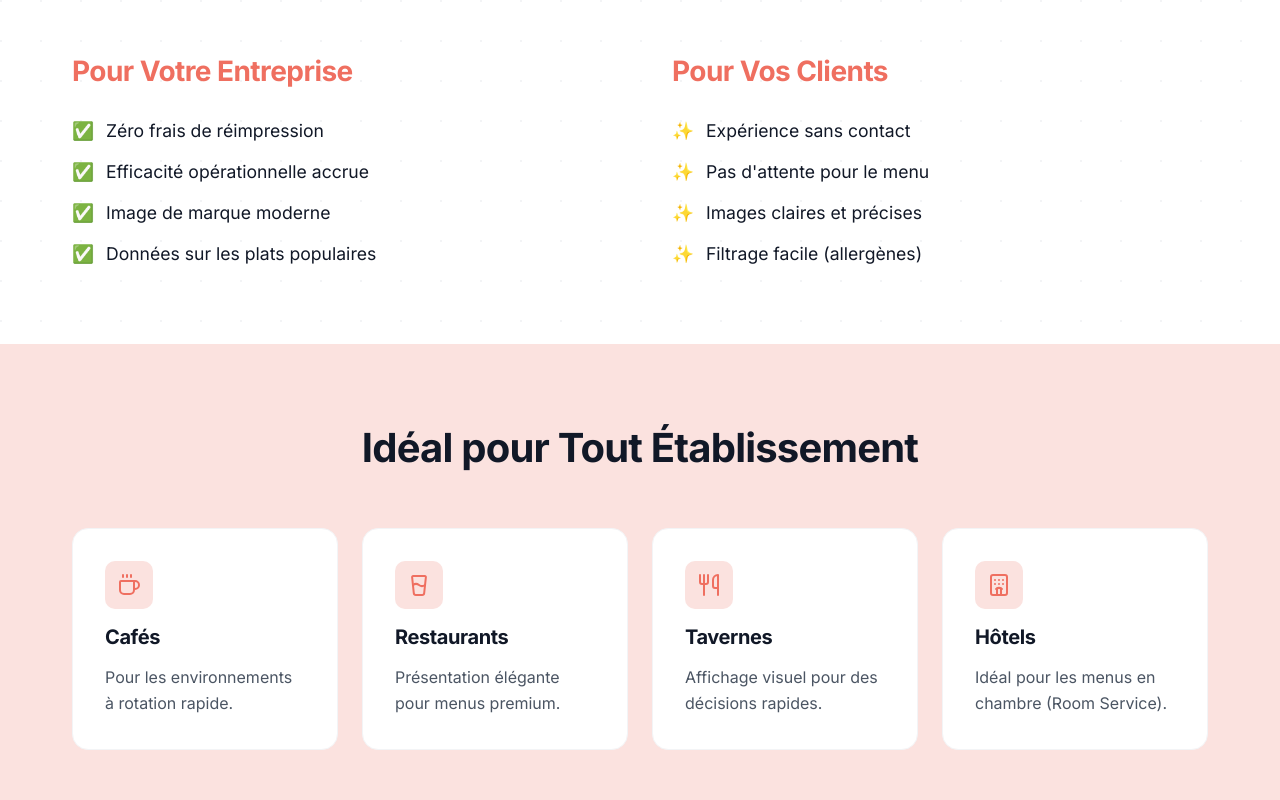
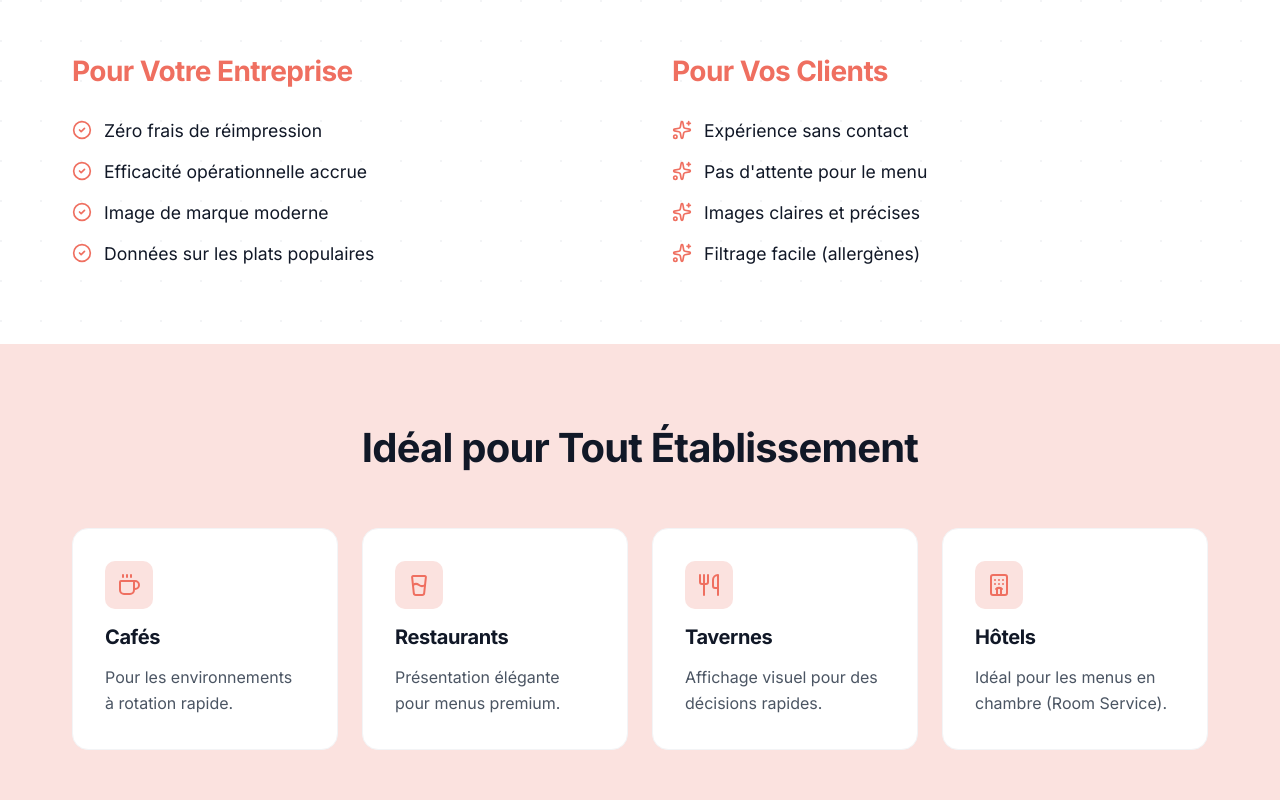
Before and after one commit to omarneyfar/qreezy, a Next.js app: page /menu-digital in a window 1280 px wide. Shown: the part 1160-1960 px from the top of the page. Built offline with nearby package versions, Linux system fonts and the light colour scheme.

Commit message:
feat: Implement core layout components (Header, Footer) and the new 'Menu Digital' service page.

```diff
--- a/src/app/menu-digital/page.tsx
+++ b/src/app/menu-digital/page.tsx
@@ -5,7 +5,7 @@ import SectionHeader from "@/components/ui/SectionHeader";
 import FeatureCard from "@/components/ui/FeatureCard";
 import CTA from "@/components/ui/CTA";
 import Button from "@/components/ui/Button";
-import { Camera, Zap, Layout, Tag, Coffee, GlassWater, Utensils, Hotel } from "lucide-react";
+import { Camera, Zap, Layout, Tag, Coffee, GlassWater, Utensils, Hotel, CheckCircle2, Sparkles } from "lucide-react";
 
 export default function DigitalMenuPage() {
     return (
@@ -55,19 +55,19 @@ export default function DigitalMenuPage() {
                     <div className="benefit-column">
                         <h3 className="benefit-title">Pour Votre Entreprise</h3>
                         <ul className="benefit-list">
-                            <li>✅ <span>Zéro frais de réimpression</span></li>
-                            <li>✅ <span>Efficacité opérationnelle accrue</span></li>
-                            <li>✅ <span>Image de marque moderne</span></li>
-                            <li>✅ <span>Données sur les plats populaires</span></li>
+                            <li><CheckCircle2 size={20} className="text-primary" /> <span>Zéro frais de réimpression</span></li>
+                            <li><CheckCircle2 size={20} className="text-primary" /> <span>Efficacité opérationnelle accrue</span></li>
+                            <li><CheckCircle2 size={20} className="text-primary" /> <span>Image de marque moderne</span></li>
+                            <li><CheckCircle2 size={20} className="text-primary" /> <span>Données sur les plats populaires</span></li>
                         </ul>
                     </div>
                     <div className="benefit-column">
                         <h3 className="benefit-title">Pour Vos Clients</h3>
                         <ul className="benefit-list">
-                            <li>✨ <span>Expérience sans contact</span></li>
-                            <li>✨ <span>Pas d'attente pour le menu</span></li>
-                            <li>✨ <span>Images claires et précises</span></li>
-                            <li>✨ <span>Filtrage facile (allergènes)</span></li>
+                            <li><Sparkles size={20} className="text-primary" /> <span>Expérience sans contact</span></li>
+                            <li><Sparkles size={20} className="text-primary" /> <span>Pas d'attente pour le menu</span></li>
+                            <li><Sparkles size={20} className="text-primary" /> <span>Images claires et précises</span></li>
+                            <li><Sparkles size={20} className="text-primary" /> <span>Filtrage facile (allergènes)</span></li>
                         </ul>
                     </div>
                 </div>
--- a/src/components/layout/Footer.tsx
+++ b/src/components/layout/Footer.tsx
@@ -12,7 +12,7 @@ const Footer = () => {
                 <div style={{ display: "grid", gridTemplateColumns: "repeat(auto-fit, minmax(200px, 1fr))", gap: "3rem", marginBottom: "4rem" }}>
                     <div style={{ display: "flex", flexDirection: "column", gap: "1.5rem" }}>
                         <Link href="/">
-                            <Image src="/logo.png" alt="Qreezy Logo" width={100} height={35} style={{ objectFit: "contain" }} />
+                            <Image src="/logo-header.png" alt="Qreezy Logo" width={100} height={35} style={{ objectFit: "contain" }} />
                         </Link>
                         <p style={{ fontSize: "0.95rem" }}>{SITE_CONFIG.tagline}</p>
                     </div>
--- a/src/components/layout/Header.tsx
+++ b/src/components/layout/Header.tsx
@@ -48,7 +48,7 @@ const Header = () => {
             >
                 <div className="container" style={{ height: "100%", display: "flex", alignItems: "center", justifyContent: "space-between" }}>
                     <Link href="/" onClick={closeMobileMenu} style={{ display: "flex", alignItems: "center", zIndex: 1001, position: "relative" }}>
-                        <Image src="/logo.png" alt="Qreezy Logo" width={120} height={40} style={{ objectFit: "contain" }} priority />
+                        <Image src="/logo-header.png" alt="Qreezy Logo" width={120} height={40} style={{ objectFit: "contain" }} priority />
                     </Link>
 
                     {/* Desktop Navigation */}
```
Also changed, not shown: public/logo-header.png (added).
